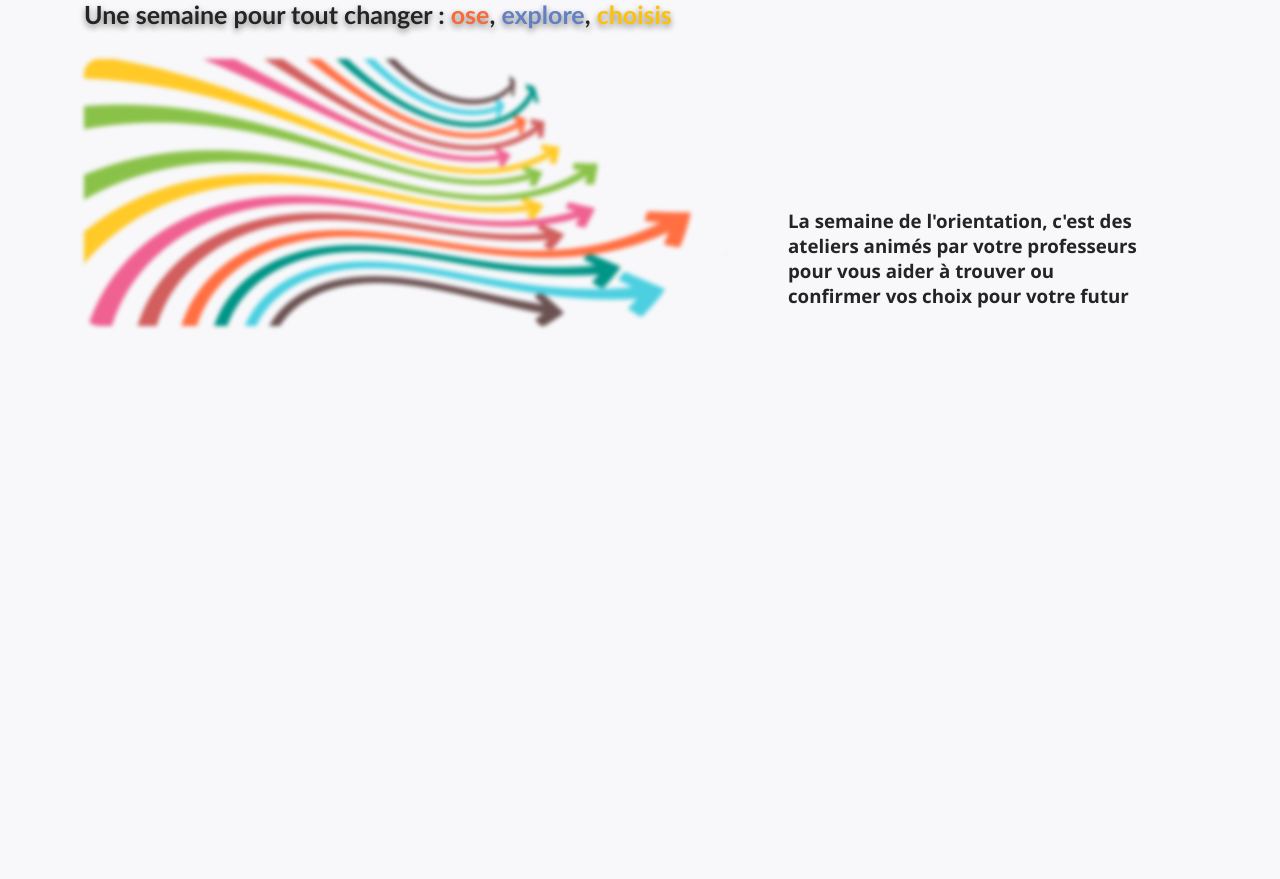
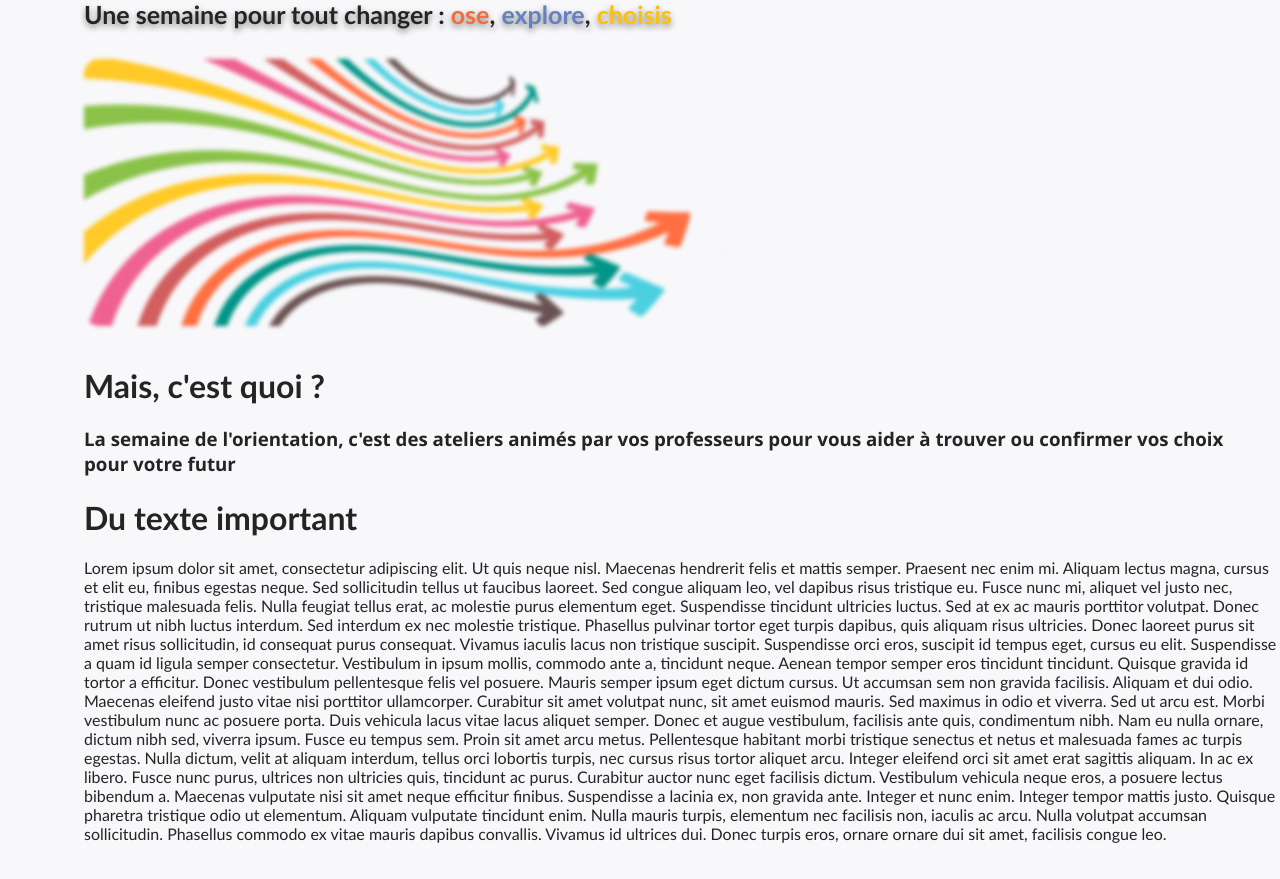
Before and after one commit to Tarkhubal/semaine-orientation-et-citoyennete, a Flask app: page / in a window 1280 px wide. Shown: the part 311-1190 px from the top of the page. Before the commit the page ends 641 px from the top, so only its background shows below. Run offline with Flask 3, Linux system fonts and the light colour scheme.

Commit message:
Ecore des changements

```diff
--- a/static/css/index.css
+++ b/static/css/index.css
@@ -2,7 +2,6 @@
     border-radius: 15px;
     max-width: 55vw;
     max-height: 45vh;
-
     filter: blur(2px);
 }
 
@@ -13,3 +12,8 @@
     /* text-align: right; */
     font-family: 'Segoe UI', Tahoma, Geneva, Verdana, sans-serif;
 }
+
+.page_elements p,
+.page_elements h1 {
+    font-family: 'Calibri';
+}
--- a/templates/index.html
+++ b/templates/index.html
@@ -11,8 +11,20 @@
         </div>
         <div class="page">
             <img src="static/assets/arrows.png" alt="flèches" class="arrows_img" />
-            <h3 class="image_right_text">La semaine de l'orientation, c'est des ateliers animés par votre professeurs pour vous aider à trouver ou confirmer vos choix pour votre futur</h3>
         </div>
+        <br />
+        <h1> Mais, c'est quoi ?</h1>
+        <h3 class="image_right_text">La semaine de l'orientation, c'est des ateliers animés par vos professeurs pour vous aider à trouver ou confirmer vos choix pour votre futur</h3>
+        <h1>Du texte important</h1>
+        <p> Lorem ipsum dolor sit amet, consectetur adipiscing elit. Ut quis neque nisl. Maecenas hendrerit felis et mattis semper. Praesent nec enim mi. Aliquam lectus magna, cursus et elit eu, finibus egestas neque. Sed sollicitudin tellus ut faucibus laoreet. Sed congue aliquam leo, vel dapibus risus tristique eu. Fusce nunc mi, aliquet vel justo nec, tristique malesuada felis. Nulla feugiat tellus erat, ac molestie purus elementum eget. Suspendisse tincidunt ultricies luctus. Sed at ex ac mauris porttitor volutpat. Donec rutrum ut nibh luctus interdum.
+
+            Sed interdum ex nec molestie tristique. Phasellus pulvinar tortor eget turpis dapibus, quis aliquam risus ultricies. Donec laoreet purus sit amet risus sollicitudin, id consequat purus consequat. Vivamus iaculis lacus non tristique suscipit. Suspendisse orci eros, suscipit id tempus eget, cursus eu elit. Suspendisse a quam id ligula semper consectetur. Vestibulum in ipsum mollis, commodo ante a, tincidunt neque. Aenean tempor semper eros tincidunt tincidunt. Quisque gravida id tortor a efficitur. Donec vestibulum pellentesque felis vel posuere. Mauris semper ipsum eget dictum cursus. Ut accumsan sem non gravida facilisis. Aliquam et dui odio.
+
+            Maecenas eleifend justo vitae nisi porttitor ullamcorper. Curabitur sit amet volutpat nunc, sit amet euismod mauris. Sed maximus in odio et viverra. Sed ut arcu est. Morbi vestibulum nunc ac posuere porta. Duis vehicula lacus vitae lacus aliquet semper. Donec et augue vestibulum, facilisis ante quis, condimentum nibh. Nam eu nulla ornare, dictum nibh sed, viverra ipsum. Fusce eu tempus sem. Proin sit amet arcu metus. Pellentesque habitant morbi tristique senectus et netus et malesuada fames ac turpis egestas. Nulla dictum, velit at aliquam interdum, tellus orci lobortis turpis, nec cursus risus tortor aliquet arcu.
+
+            Integer eleifend orci sit amet erat sagittis aliquam. In ac ex libero. Fusce nunc purus, ultrices non ultricies quis, tincidunt ac purus. Curabitur auctor nunc eget facilisis dictum. Vestibulum vehicula neque eros, a posuere lectus bibendum a. Maecenas vulputate nisi sit amet neque efficitur finibus. Suspendisse a lacinia ex, non gravida ante. Integer et nunc enim.
+
+            Integer tempor mattis justo. Quisque pharetra tristique odio ut elementum. Aliquam vulputate tincidunt enim. Nulla mauris turpis, elementum nec facilisis non, iaculis ac arcu. Nulla volutpat accumsan sollicitudin. Phasellus commodo ex vitae mauris dapibus convallis. Vivamus id ultrices dui. Donec turpis eros, ornare ornare dui sit amet, facilisis congue leo.</p>
     </div>
 </body>
 </html>
```
